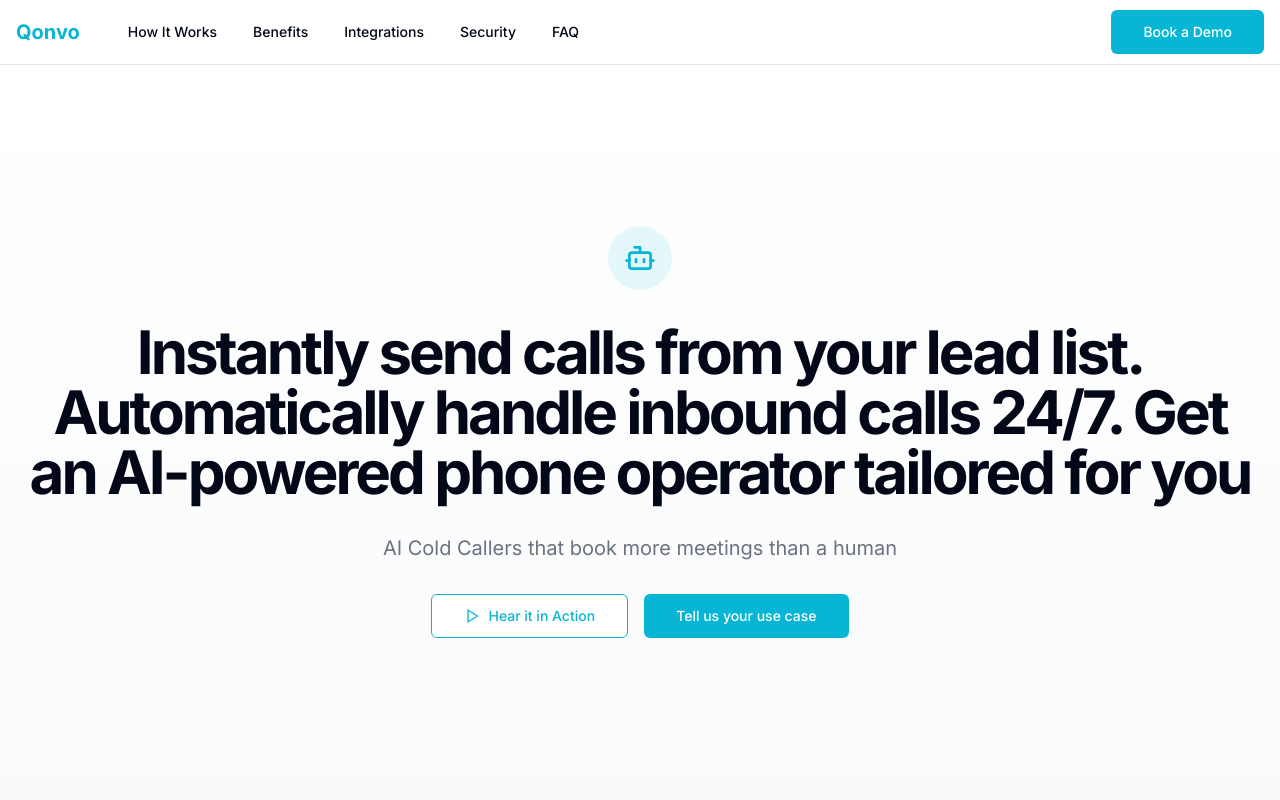
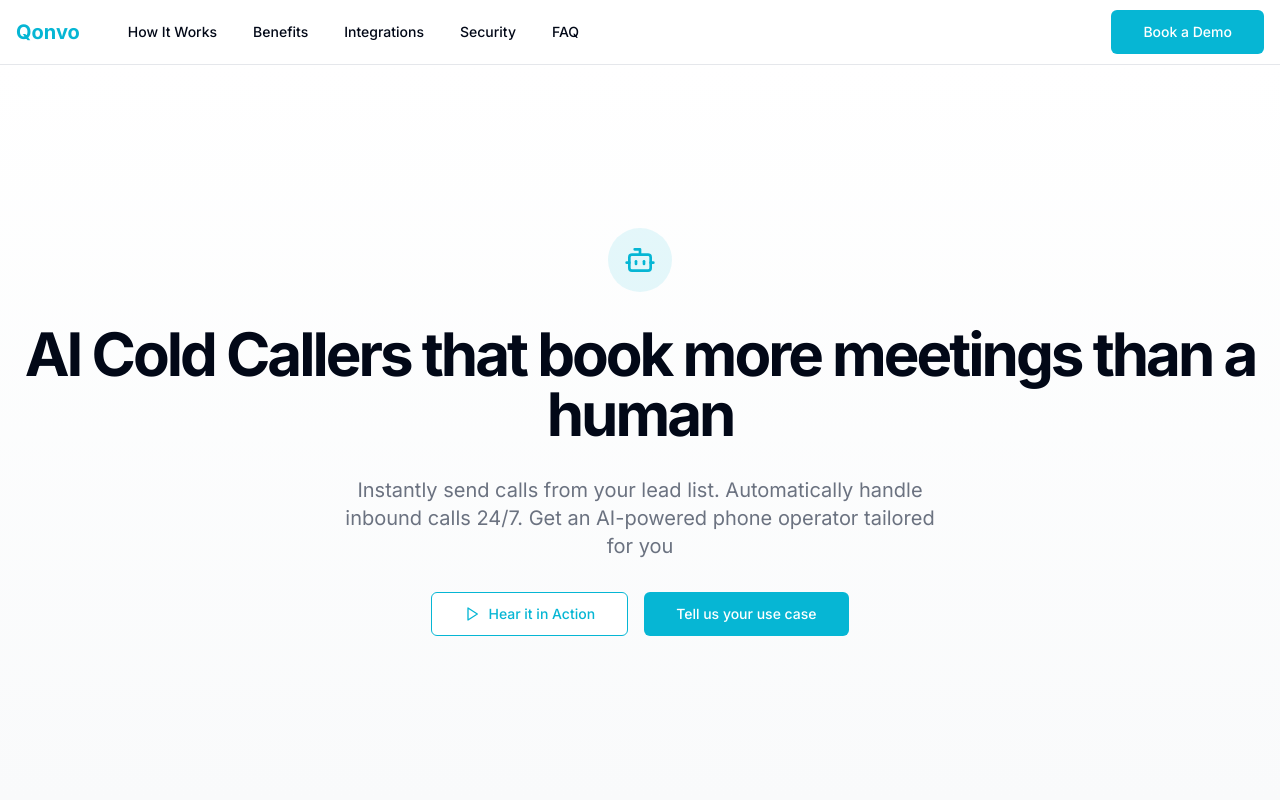
Before and after one commit to Terriously/qonvo, a React (Vite) app: page / in a window 1280 px wide. Shown: the top 800 px of the page. Built offline with nearby package versions, Linux system fonts and the light colour scheme.

Commit message:
Swap Hero section headings
The commit message updates the Hero section's heading and subheading text.  The specific changes to the text are not detailed here.

```diff
--- a/src/components/Hero.tsx
+++ b/src/components/Hero.tsx
@@ -27,10 +27,10 @@ const Hero = () => {
             <Bot className="w-8 h-8 text-primary" />
           </div>
           <h1 className="text-4xl md:text-6xl font-bold tracking-tighter animate-fadeIn">
-            Instantly send calls from your lead list. Automatically handle inbound calls 24/7. Get an AI-powered phone operator tailored for you
+            AI Cold Callers that book more meetings than a human
           </h1>
           <p className="max-w-[600px] text-gray-500 md:text-xl dark:text-gray-400 animate-fadeIn" style={{ animationDelay: "0.1s" }}>
-            AI Cold Callers that book more meetings than a human
+            Instantly send calls from your lead list. Automatically handle inbound calls 24/7. Get an AI-powered phone operator tailored for you
           </p>
           <div className="flex flex-col sm:flex-row gap-4 animate-fadeIn" style={{ animationDelay: "0.2s" }}>
             <Button
```
